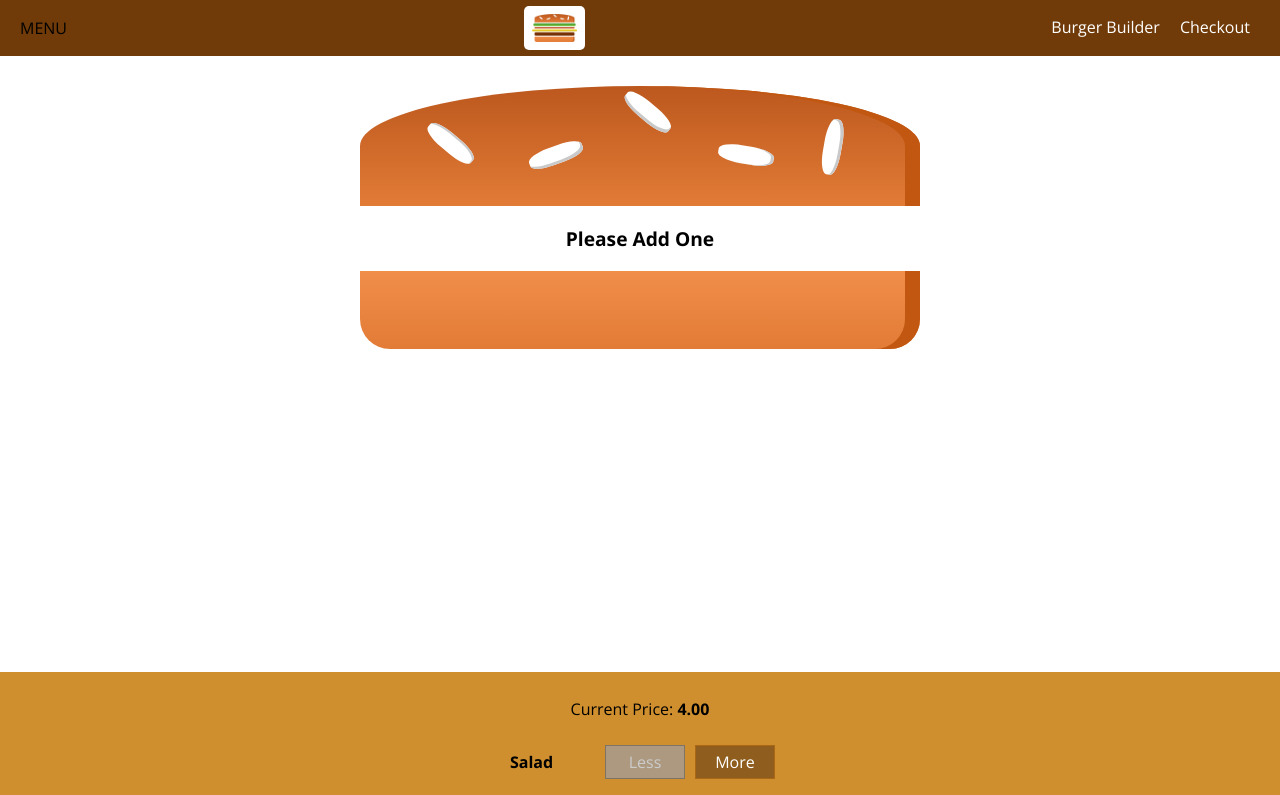
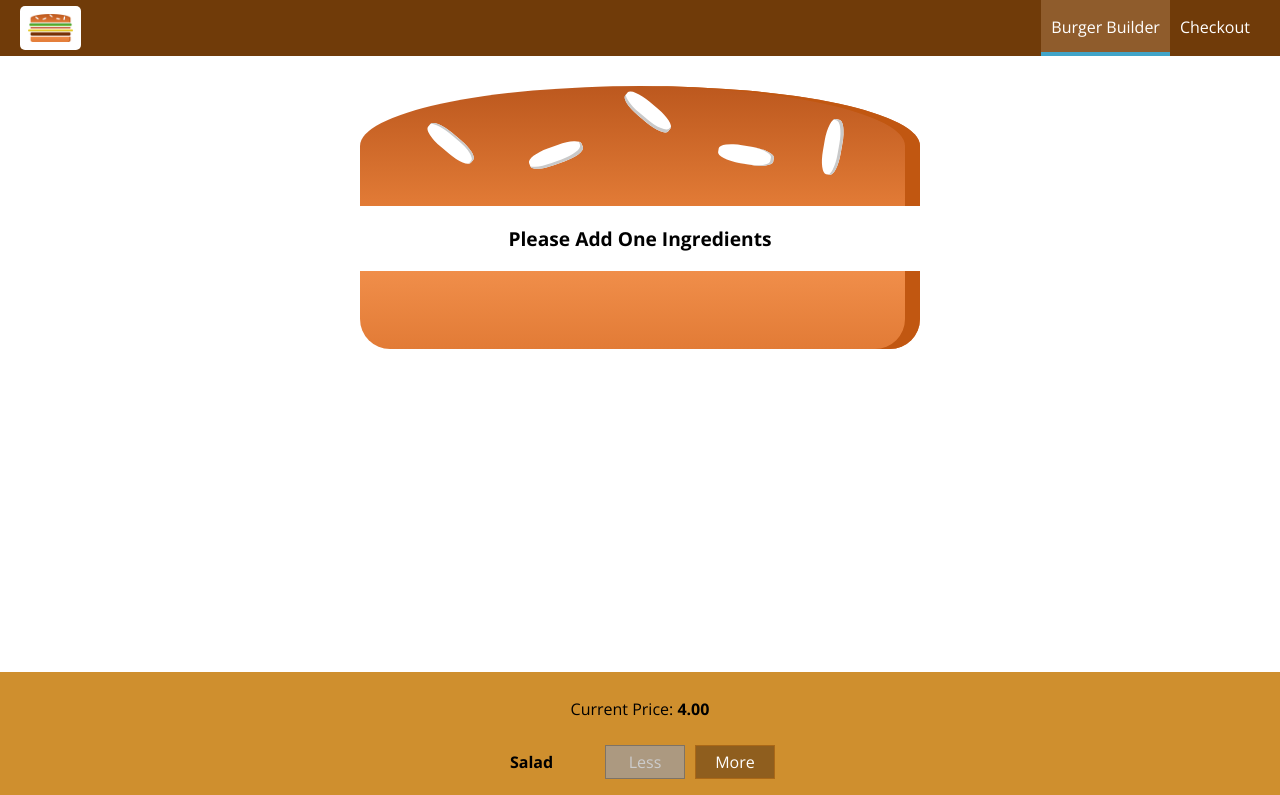
Before and after one commit to lethisa/burger-react, a React app: page / in a window 1280 px wide. Shown: the top 795 px of the page. Built offline with nearby package versions, Linux system fonts and the light colour scheme.

Commit message:
nav update

```diff
--- a/src/components/Burger/Burger.js
+++ b/src/components/Burger/Burger.js
@@ -14,10 +14,10 @@
     }, [])
 
   if (transformedIngredients.length === 0) {
-    transformedIngredients = <p>Please Add One</p>
+    transformedIngredients = <p>Please Add One Ingredients</p>
   }
 
-  console.log(transformedIngredients)
+  // console.log(transformedIngredients)
 
   return (
     <div className={classes.Burger}>
--- a/src/components/Layout/Layout.js
+++ b/src/components/Layout/Layout.js
@@ -1,15 +1,38 @@
-import React from 'react'
+import React, { Component } from 'react'
 import Aux from '../../hoc/Auxe'
 import classes from './Layout.module.css'
 import Toolbar from '../Navigation/Toolbar/Toolbar'
 import SideDrawer from '../Navigation/SideDrawer/SideDrawer'
 
-const layout = props => (
-  <Aux>
-    <Toolbar />
-    <SideDrawer />
-    <main className={classes.Content}>{props.children}</main>
-  </Aux>
-)
+class Layout extends Component {
+  state = {
+    showSideDrawer: false
+  }
 
-export default layout
+  sideDrawerClosedHandler = () => {
+    this.setState({ showSideDrawer: false })
+  }
+
+  sideDrawerToggleHandler = () => {
+    this.setState(prevState => {
+      return {
+        showSideDrawer: !prevState.showSideDrawer
+      }
+    })
+  }
+
+  render() {
+    return (
+      <Aux>
+        <Toolbar drawerToggleClicked={this.sideDrawerToggleHandler} />
+        <SideDrawer
+          open={this.state.showSideDrawer}
+          closed={this.sideDrawerClosedHandler}
+        />
+        <main className={classes.Content}>{this.props.children}</main>
+      </Aux>
+    )
+  }
+}
+
+export default Layout
--- a/src/components/Navigation/NavigationItems/NavigationItem/NavigationItem.module.css
+++ b/src/components/Navigation/NavigationItems/NavigationItem/NavigationItem.module.css
@@ -1,25 +1,45 @@
 .NavigationItem {
-  margin: 0;
+  margin: 10px 0;
   box-sizing: border-box;
-  display: flex;
-  height: 100%;
-  align-items: center;
+  display: block;
+  width: 100%;
 }
 
 .NavigationItem a {
-  color: white;
+  color: #8f5c2c;
   text-decoration: none;
-  height: 100%;
-  padding: 16px 10px;
-  border-bottom: 4px solid transparent;
+  width: 100%;
   box-sizing: border-box;
   display: block;
 }
 
 .NavigationItem a:hover,
 .NavigationItem a:active,
-.NavigationItem a:active {
-  background-color: #8f5c2c;
-  border-bottom: 4px solid #40a4c8;
-  color: white;
+.NavigationItem a.active {
+  color: #40a4c8;
 }
+
+@media (min-width: 500px) {
+  .NavigationItem {
+    margin: 0;
+    display: flex;
+    height: 100%;
+    width: auto;
+    align-items: center;
+  }
+
+  .NavigationItem a {
+    color: white;
+    height: 100%;
+    padding: 16px 10px;
+    border-bottom: 4px solid transparent;
+  }
+
+  .NavigationItem a:hover,
+  .NavigationItem a:active,
+  .NavigationItem a.active {
+    background-color: #8f5c2c;
+    border-bottom: 4px solid #40a4c8;
+    color: white;
+  }
+}
--- a/src/components/Navigation/NavigationItems/NavigationItems.module.css
+++ b/src/components/Navigation/NavigationItems/NavigationItems.module.css
@@ -3,6 +3,13 @@
   padding: 0;
   list-style: none;
   display: flex;
+  flex-flow: column;
   align-items: center;
   height: 100%;
 }
+
+@media (min-width: 500px) {
+  .NavigationItems {
+    flex-flow: row;
+  }
+}
--- /dev/null
+++ b/src/components/Navigation/SideDrawer/DrawerToggle/DrawerTogggle.module.css
@@ -0,0 +1,23 @@
+.DrawerToggle {
+  width: 40px;
+  height: 100%;
+  display: flex;
+  flex-flow: column;
+  justify-content: space-around;
+  align-items: center;
+  padding: 10px 0;
+  box-sizing: border-box;
+  cursor: pointer;
+}
+
+.DrawerToggle div {
+  width: 90%;
+  height: 3px;
+  background-color: white;
+}
+
+@media (min-width: 500px) {
+  .DrawerToggle {
+    display: none;
+  }
+}
--- /dev/null
+++ b/src/components/Navigation/SideDrawer/DrawerToggle/DrawerToggle.js
@@ -0,0 +1,12 @@
+import React from 'react'
+import classes from './DrawerTogggle.module.css'
+
+const drawerToggle = props => (
+  <div className={classes.DrawerToggle} onClick={props.clicked}>
+    <div />
+    <div />
+    <div />
+  </div>
+)
+
+export default drawerToggle
--- a/src/components/Navigation/SideDrawer/SideDrawer.js
+++ b/src/components/Navigation/SideDrawer/SideDrawer.js
@@ -2,11 +2,20 @@
 import Logo from '../../Logo/Logo'
 import NavigationItems from '../NavigationItems/NavigationItems'
 import classes from './SideDrawer.module.css'
+import Backdrop from '../../UI/Backdrop/Backdrop'
+import Auxe from '../../../hoc/Auxe'
 
 const sideDrawer = props => {
-  // ...
+  let attachedClasses = [classes.SideDrawer, classes.Close]
+
+  if (props.open) {
+    attachedClasses = [classes.SideDrawer, classes.Open]
+  }
+
   return (
-    <div className={classes.SideDrawer}>
+    <Auxe>
+      <Backdrop show={props.open} clicked={props.closed} />
+      <div className={attachedClasses.join(' ')}>
         {/* <Logo height="11%" /> */}
         <div className={classes.Logo}>
           <Logo />
@@ -16,6 +25,7 @@
           <NavigationItems />
         </nav>
       </div>
+    </Auxe>
   )
 }
 
--- a/src/components/Navigation/SideDrawer/SideDrawer.module.css
+++ b/src/components/Navigation/SideDrawer/SideDrawer.module.css
@@ -28,4 +28,5 @@
 
 .Logo {
   height: 11%;
+  margin-bottom: 32px;
 }
--- a/src/components/Navigation/Toolbar/Toolbar.js
+++ b/src/components/Navigation/Toolbar/Toolbar.js
@@ -2,15 +2,16 @@
 import classes from './Toolbar.module.css'
 import Logo from '../../Logo/Logo'
 import NavigationItems from '../NavigationItems/NavigationItems'
+import DrawerToggle from '../SideDrawer/DrawerToggle/DrawerToggle'
 
 const toolbar = props => (
   <header className={classes.Toolbar}>
-    <div>MENU</div>
+    <DrawerToggle clicked={props.drawerToggleClicked} />
     <div className={classes.Logo}>
       <Logo />
     </div>
     {/* <Logo height="80%" /> */}
-    <nav>
+    <nav className={classes.DesktopOnly}>
       <NavigationItems />
     </nav>
   </header>
--- a/src/components/Navigation/Toolbar/Toolbar.module.css
+++ b/src/components/Navigation/Toolbar/Toolbar.module.css
@@ -20,3 +20,9 @@
 .Logo {
   height: 80%;
 }
+
+@media (max-width: 499px) {
+  .DesktopOnly {
+    display: none;
+  }
+}
--- a/src/components/UI/Backdrop/Backdrop.js
+++ b/src/components/UI/Backdrop/Backdrop.js
@@ -1,9 +1,10 @@
 import React from 'react'
+
 import classes from './Backdrop.module.css'
 
-const backrop = props =>
+const backdrop = props =>
   props.show ? (
     <div className={classes.Backdrop} onClick={props.clicked} />
   ) : null
 
-export default backrop
+export default backdrop
```
Lines whose indentation alone changed are shown as unchanged.
